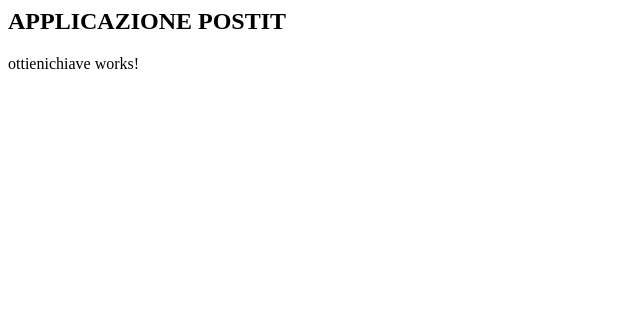
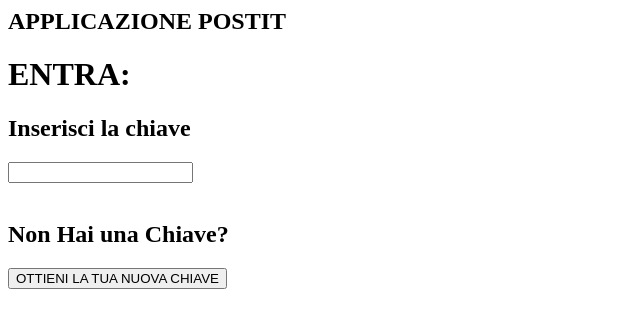
Before and after one commit to Simobini74/Consegna-Progetto-SSW, an Angular app: page / in a window 1280 px wide. Shown: the top 328 px of the page, without its empty margins (0-640 px from the left). Built offline with nearby package versions, Linux system fonts and the light colour scheme.

Commit message:
1 file modified

```diff
--- a/src/app/ottienichiave/ottienichiave.component.html
+++ b/src/app/ottienichiave/ottienichiave.component.html
@@ -1,3 +1,5 @@
-<p>
-ottienichiave works!
-</p>
+<h1>ENTRA:</h1>
+<h2>Inserisci la chiave</h2>
+<input type='text'/><br/><br/>
+<h2>Non Hai una Chiave?</h2>
+<button>OTTIENI LA TUA NUOVA CHIAVE</button>
```
